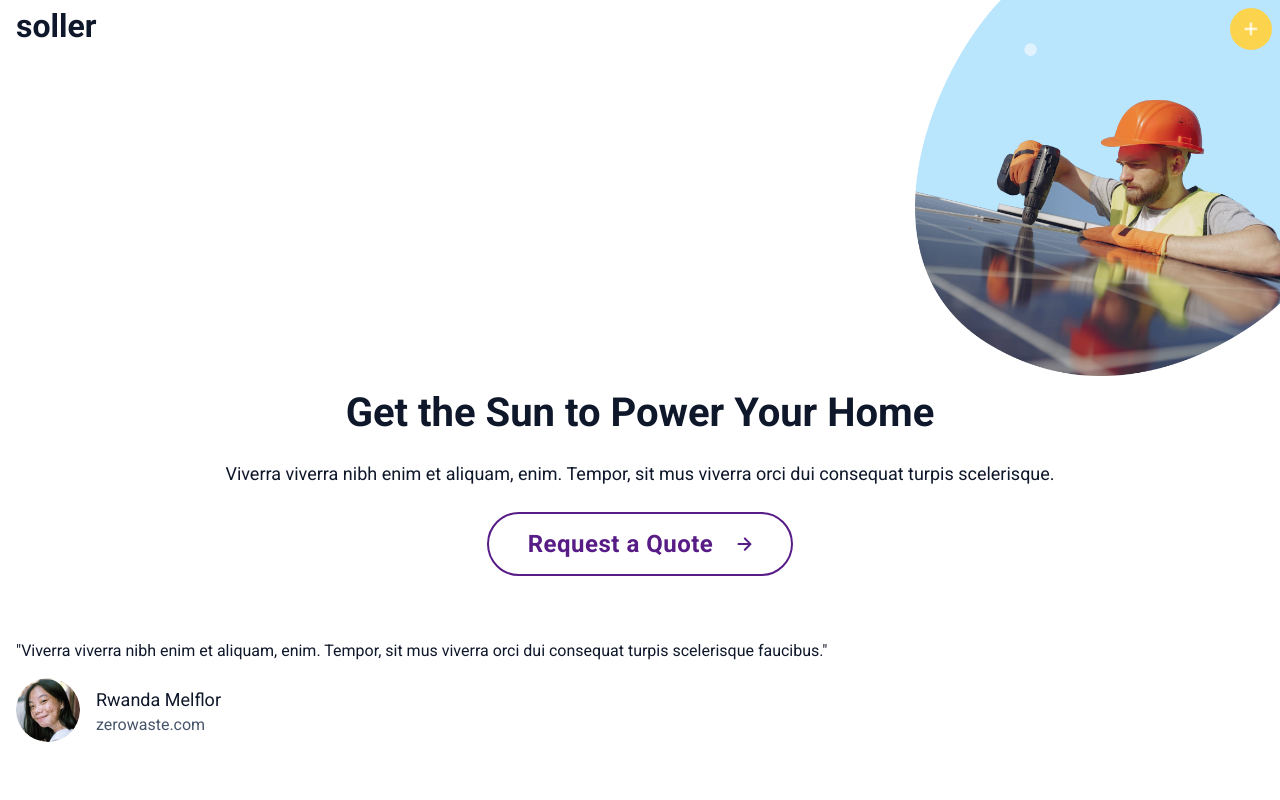
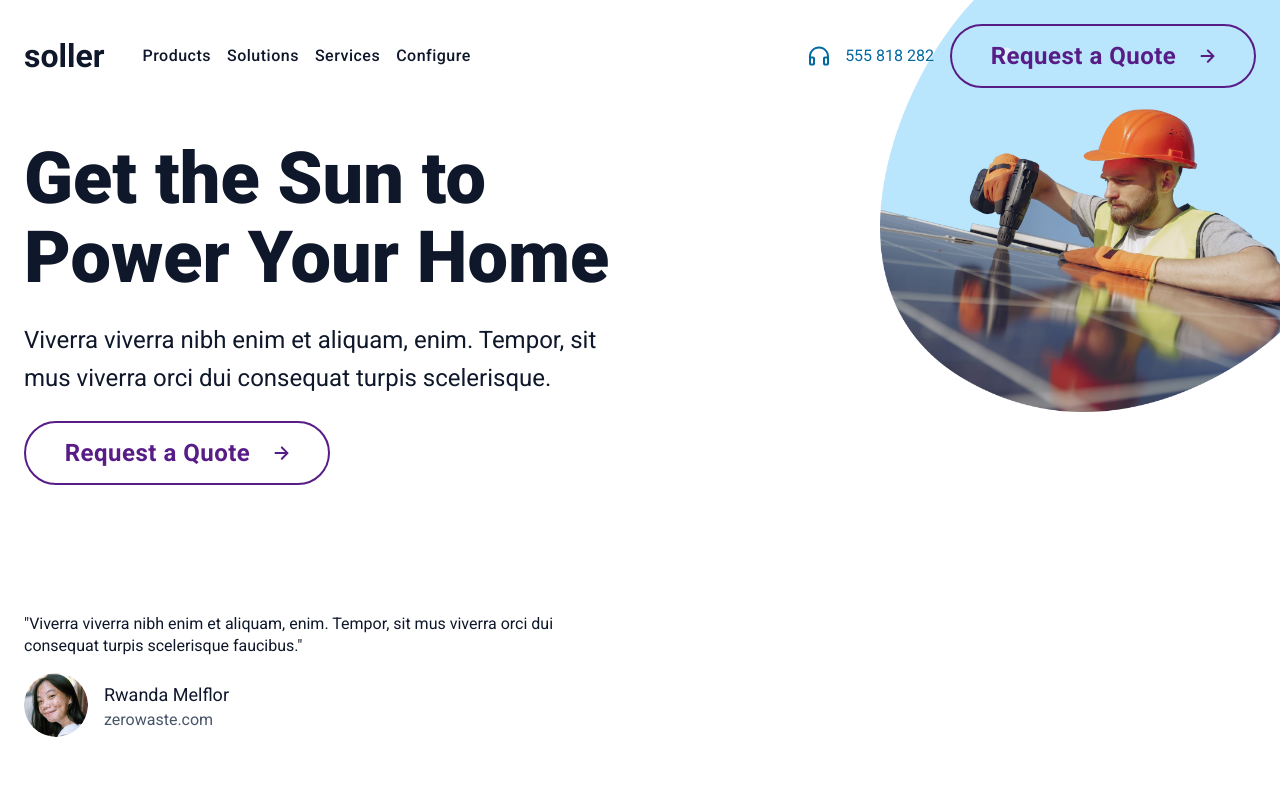
Before and after one commit to zingarelli/Buzzvel_2024_Test, a React (Vite) app: page / in a window 1280 px wide. Shown: the top 800 px of the page. Built offline with nearby package versions, Linux system fonts and the light colour scheme.

Commit message:
add styles for Header and Hero sections (desktop)

```diff
--- a/src/App.jsx
+++ b/src/App.jsx
@@ -1,15 +1,18 @@
+import Footer from "./components/Footer";
+import Header from "./components/Header";
 import * as Section from "./components/LandingPage/";
 
 export default function App() {
   return (
     <>
+      <Header />
       <Section.Hero />
       <Section.Intro />
       <Section.Services />
       <Section.Features />
       <Section.Testimonials />
       <Section.CTA />
-      <Section.Footer />
+      <Footer />
     </>
   )
 }
--- a/src/components/LandingPage/Footer/index.jsx
+++ b/src/components/Footer/index.jsx
@@ -1,5 +1,5 @@
 import styles from './Footer.module.css';
-import Logo from '../../Logo';
+import Logo from '../Logo';
 
 export default function Footer() {
     return (
--- /dev/null
+++ b/src/components/Header/Header.module.css
@@ -0,0 +1,78 @@
+.header {
+    padding: 10px 16px 48px;
+}
+
+.nav {
+    height: 333px;
+    margin-bottom: 48px;
+}
+
+.nav__links,
+.nav__contact {
+    display: none;
+}
+
+.nav__button {
+    position: absolute;
+    right: 8px;
+    top: 8px;
+}
+
+.picture {
+    position: absolute;
+    right: 0;
+    top: 0;
+    z-index: -100;
+}
+
+.picture>img {
+    width: 365px;
+}
+
+@media screen and (min-width: 1024px) {
+    .header {
+        padding: 24px 24px;
+    }
+
+    .nav {
+        height: fit-content;
+        display: flex;
+        align-items: center;
+        column-gap: 38px;
+        margin-bottom: 0;
+    }
+
+    .nav__links {
+        display: flex;
+        column-gap: 16px;
+        font-size: var(--base);
+        font-weight: 500;
+        line-height: 24px;
+        letter-spacing: .5px;
+    }
+
+    .nav__contact {
+        display: flex;
+        align-items: center;
+        column-gap: 16px;
+        margin-left: auto;
+    }
+
+    .nav__phone {
+        color: var(--blue-primary);
+    }
+
+    .picture>img {
+        width: 400px;
+    }
+}
+
+@media screen and (min-width: 1440px) {
+    .header {
+        padding: 24px 80px;
+    }
+
+    .picture>img {
+        width: 673px;
+    }
+}
--- /dev/null
+++ b/src/components/Header/index.jsx
@@ -0,0 +1,42 @@
+import styles from './Header.module.css';
+import worker from '../../assets/worker.png';
+import worker_lg from '../../assets/worker_lg.png';
+import { tabletWidth } from '../../constants';
+import Logo from '../Logo';
+import MenuButton from '../MenuButton';
+import QuoteButton from '../QuoteButton';
+
+// Headphones icon
+function Headphones() {
+    return (
+        <svg width="20" height="20" viewBox="0 0 20 20" fill="none" xmlns="http://www.w3.org/2000/svg">
+            <path d="M2 16.59C2 16.8552 1.89464 17.1096 1.70711 17.2971C1.51957 17.4846 1.26522 17.59 1 17.59C0.734784 17.59 0.48043 17.4846 0.292893 17.2971C0.105357 17.1096 0 16.8552 0 16.59V10.5C0 4.977 4.477 0.5 10 0.5C15.523 0.5 20 4.977 20 10.5V13.586C20 13.8512 19.8946 14.1056 19.7071 14.2931C19.5196 14.4806 19.2652 14.586 19 14.586C18.7348 14.586 18.4804 14.4806 18.2929 14.2931C18.1054 14.1056 18 13.8512 18 13.586V10.5C18 8.37827 17.1571 6.34344 15.6569 4.84315C14.1566 3.34285 12.1217 2.5 10 2.5C7.87827 2.5 5.84344 3.34285 4.34315 4.84315C2.84285 6.34344 2 8.37827 2 10.5V16.59ZM2 10.5H4C4.53043 10.5 5.03914 10.7107 5.41421 11.0858C5.78929 11.4609 6 11.9696 6 12.5V17.5C6 18.0304 5.78929 18.5391 5.41421 18.9142C5.03914 19.2893 4.53043 19.5 4 19.5H2C1.46957 19.5 0.960859 19.2893 0.585786 18.9142C0.210714 18.5391 0 18.0304 0 17.5V12.5C0 11.9696 0.210714 11.4609 0.585786 11.0858C0.960859 10.7107 1.46957 10.5 2 10.5ZM2 12.5V17.5H4V12.5H2ZM16 10.5H18C18.5304 10.5 19.0391 10.7107 19.4142 11.0858C19.7893 11.4609 20 11.9696 20 12.5V17.5C20 18.0304 19.7893 18.5391 19.4142 18.9142C19.0391 19.2893 18.5304 19.5 18 19.5H16C15.4696 19.5 14.9609 19.2893 14.5858 18.9142C14.2107 18.5391 14 18.0304 14 17.5V12.5C14 11.9696 14.2107 11.4609 14.5858 11.0858C14.9609 10.7107 15.4696 10.5 16 10.5ZM16 12.5V17.5H18V12.5H16Z" fill="var(--blue-primary)" />
+        </svg>
+    );
+}
+
+export default function Header() {
+    return (
+        <header className={styles.header}>
+            <nav className={styles.nav}>
+                <Logo />
+                <ul className={styles.nav__links}>
+                    <li><a href="#">Products</a></li>
+                    <li><a href="#">Solutions</a></li>
+                    <li><a href="#">Services</a></li>
+                    <li><a href="#">Configure</a></li>
+                </ul>
+                <MenuButton className={styles.nav__button} />
+                <div className={styles.nav__contact}>
+                    <Headphones />
+                    <a href="#" className={styles.nav__phone}>555 818 282</a>
+                    <QuoteButton />
+                </div>
+            </nav>
+            <picture className={styles.picture}>
+                <source media={`(min-width: ${tabletWidth})`} srcSet={worker_lg} />
+                <img src={worker} alt="a worker installing solar panels" />
+            </picture>
+        </header>
+    );
+}
--- a/src/components/LandingPage/Hero/Hero.module.css
+++ b/src/components/LandingPage/Hero/Hero.module.css
@@ -1,33 +1,8 @@
-.header {
-    padding: 10px 16px 48px;
-}
-
-.nav {
-    height: 333px;
-    margin-bottom: 48px;
-}
-
-.nav__button {
-    position: absolute;
-    right: 8px;
-    top: 8px;
-}
-
-.nav__bg {
-    position: absolute;
-    right: 0;
-    top: 0;
-    z-index: -100;
-}
-
-.nav__bg>img {
-    width: 365px;
-}
-
 .content {
     display: flex;
     flex-direction: column;
     row-gap: 64px;
+    margin: 0 16px 48px;
 }
 
 .main {
@@ -49,3 +24,35 @@
     font-weight: 400;
     line-height: 29px;
 }
+
+@media screen and (min-width: 1024px) {
+    .content {
+        margin: 27px 24px 59px;
+        width: 600px;
+        box-sizing: border-box;
+        row-gap: 128px;
+    }
+
+    .main {
+        text-align: left;
+        align-items: flex-start;
+    }
+
+    .title {
+        font-size: var(--heading-4);
+        font-weight: 800;
+        line-height: 79px;
+    }
+
+    .text {
+        font-size: var(--xl);
+        font-weight: 400;
+        line-height: 38px;
+    }
+}
+
+@media screen and (min-width: 1440px) {
+    .content {
+        margin: 27px 80px 59px;
+    }
+}
--- a/src/components/LandingPage/Hero/index.jsx
+++ b/src/components/LandingPage/Hero/index.jsx
@@ -1,34 +1,20 @@
 import styles from './Hero.module.css';
-import worker from '../../../assets/worker.png';
-import worker_lg from '../../../assets/worker_lg.png';
 import { testimonials } from '../../../mock/testimonials';
-import Logo from "../../Logo";
 import QuoteButton from '../../QuoteButton';
 import Testimonial from '../../Testimonial';
-import MenuButton from '../../MenuButton';
 
 /**
  * Renders the Hero section of the landing page.
  */
 export default function Hero() {
     return (
-        <header className={styles.header}>
-            <nav className={styles.nav}>
-                <Logo />
-                <MenuButton className={styles.nav__button} />
-                <picture className={styles.nav__bg}>
-                    <source media="(max-width: 600px)" srcSet={worker} />
-                    <img src={worker_lg} alt="a worker installing solar panels" />
-                </picture>
-            </nav>
-            <div className={styles.content}>
+        <main className={styles.content}>
             <section className={styles.main}>
                 <h1 className={styles.title}>Get the Sun to Power Your Home</h1>
                 <p className={styles.text}>Viverra viverra nibh enim et aliquam, enim. Tempor, sit mus viverra orci dui consequat turpis scelerisque.</p>
                 <QuoteButton />
             </section>
             <Testimonial content={testimonials[0]} highlight />
-            </div>
-        </header>
+        </main>
     );
 }
--- a/src/components/LandingPage/index.js
+++ b/src/components/LandingPage/index.js
@@ -4,7 +4,6 @@ import Services from "./Services";
 import Features from "./Features";
 import Testimonials from "./Testimonials";
 import CTA from "./CTA";
-import Footer from "./Footer";
 
 export {
     Hero,
@@ -13,5 +12,4 @@ export {
     Features,
     Testimonials,
     CTA,
-    Footer
 }
--- a/src/components/MenuButton/MenuButton.module.css
+++ b/src/components/MenuButton/MenuButton.module.css
@@ -21,4 +21,10 @@
     margin-right: 8px;
 }
 
+@media screen and (min-width: 1024px) {
+    .button {
+        display: none;
+    }
+}
+
 /* TODO: smooth animation */
--- a/src/components/QuoteButton/QuoteButton.module.css
+++ b/src/components/QuoteButton/QuoteButton.module.css
@@ -25,6 +25,10 @@
     background-color: var(--purple-primary);
 }
 
+.purpleTheme:hover path {
+    fill: var(--orange-secondary);;
+}
+
 .orangeTheme {
     color: var(--orange-secondary);
     border-color: var(--orange-secondary);
@@ -35,3 +39,7 @@
     color: var(--orange-tertiary);
     background-color: var(--orange-secondary);
 }
+
+.orangeTheme:hover path {
+    fill: var(--orange-tertiary);
+}
--- /dev/null
+++ b/src/constants.js
@@ -0,0 +1,4 @@
+// common constants used in the project
+
+export const tabletWidth = '1024px'; // min width for intermediary desktop layout
+export const desktopWidth = '1440px'; // min width for desktop layout
--- a/src/index.css
+++ b/src/index.css
@@ -26,10 +26,9 @@
   --purple-tertiary: #A252EE;
   --purple-quaternary: #A855F7;
 
-  /* screen breakpoints */
-  --mobile: 375px;
-  --desktop: 1920px;
-  /* --tablet: ? */
+  /* screen breakpoint */
+  /* this doesn't work for media queries, but I left it here as a reference */
+  --desktop: 768px;
 
   --image-shadow:
     drop-shadow(0 0 10px rgba(0, 0, 0, 0.07))
@@ -46,3 +45,7 @@ a {
   text-decoration: none;
   color: var(--black-primary);
 }
+
+button {
+  cursor: pointer;
+}
```
Also changed, not shown: src/components/Footer/Footer.module.css (renamed from src/components/LandingPage/Footer/Footer.module.css). Lines whose indentation alone changed are shown as unchanged.
